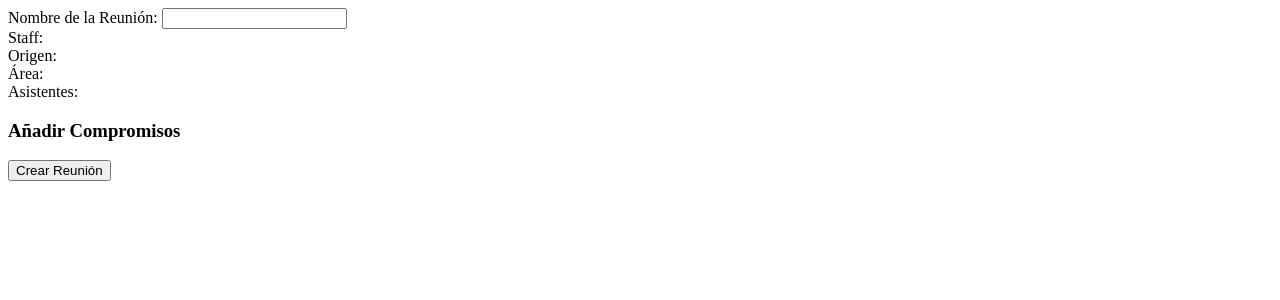
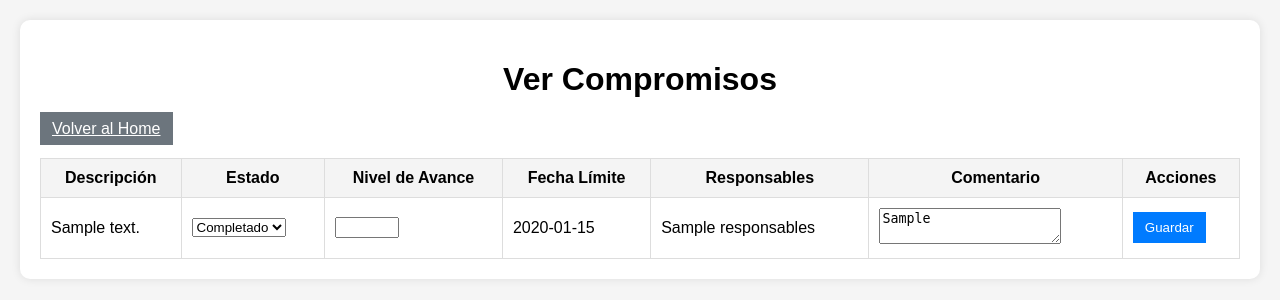
Before and after one commit to JSLWilfizz/Gestion_compromisos2.0, a Flask app: template templates/compromisos.html in a window 1280 px wide. Shown: the top 300 px of the page. Run offline with Flask 2, Linux system fonts and the light colour scheme; the template is opened without the code that fills it: values that come from a table or form of the project are taken from there, most other values are stand-ins (such as "Sample title", 1, 10 or a date in 2020); some libraries are stand-ins or nearby versions.

Commit message:
added ver compromisos

```diff
--- a/config.py
+++ b/config.py
@@ -1,4 +1,5 @@
 import os
+
 
 class Config:
     SECRET_KEY = os.environ.get('SECRET_KEY') or 'your_secret_key_here'
--- a/database.py
+++ b/database.py
@@ -7,7 +7,7 @@ def get_db_connection():
         host="localhost",
         database="PyCG",
         user="postgres",
-        password="Federico0628"
+        password="fede0628"
     )
     return conn
 
--- a/forms.py
+++ b/forms.py
@@ -16,6 +16,7 @@ class LoginForm(FlaskForm):
 class ActaForm(FlaskForm):
     acta_pdf = FileField('Subir Acta (PDF)', validators=[FileAllowed(['pdf'], 'Solo se permiten archivos PDF')])
     submit = SubmitField('Subir Acta')
+
 class MultiSelectField(SelectMultipleField):
     def process_formdata(self, valuelist):
         try:
@@ -44,5 +45,5 @@ class CreateMeetingForm(FlaskForm):
     area = SelectField('Área', validators=[DataRequired()], choices=[], description="Si no encuentras el área, escríbela en el campo de abajo")
     asistentes = StringField('Asistentes', validators=[DataRequired()], description="Separar los nombres con comas")
     compromisos = FieldList(FormField(CompromisoForm), min_entries=1)  # Asegúrate de tener FieldList para compromisos
-    acta_pdf = FileField('Subir Acta (PDF)', validators=[FileAllowed(['pdf'], 'Solo se permiten archivos PDF')])
+    acta_pdf = FileField('Subir Acta (PDF o Imagen)', validators=[FileAllowed(['pdf', 'png', 'jpg', 'jpeg', 'gif'], 'Solo se permiten archivos PDF o imágenes')])
     submit = SubmitField('Confirmar Reunión')
--- a/templates/compromisos.html
+++ b/templates/compromisos.html
@@ -1,73 +1,137 @@
-<form method="POST" action="{{ url_for('reunion.crear_reunion') }}" enctype="multipart/form-data">
-    {{ form.hidden_tag() }}
+<!DOCTYPE html>
+<html lang="es">
+<head>
+    <meta charset="UTF-8">
+    <title>Ver Compromisos</title>
+    <link rel="stylesheet" href="{{ url_for('static', filename='styles.css') }}">
+    <link href="https://cdn.jsdelivr.net/npm/select2@4.1.0-rc.0/dist/css/select2.min.css" rel="stylesheet" />
 
-    <!-- Sección Nombre de la Reunión -->
-    <div class="form-group">
-        <label for="nombre">Nombre de la Reunión:</label>
-        {{ form.nombre(class="form-control") }}
+    <style>
+        table {
+            width: 100%;
+            border-collapse: collapse;
+            margin-top: 20px;
+        }
+
+        th, td {
+            border: 1px solid #ddd;
+            padding: 10px;
+            text-align: left;
+        }
+
+        th {
+            background-color: #f4f4f4;
+            text-align: center;
+        }
+
+        .btn-primary {
+            background-color: #007bff;
+            color: white;
+            border: none;
+            padding: 8px 12px;
+            cursor: pointer;
+        }
+
+        .btn-secondary {
+            background-color: #6c757d;
+            color: white;
+            border: none;
+            padding: 8px 12px;
+            cursor: pointer;
+            margin-top: 10px;
+        }
+
+        .btn-primary:hover {
+            background-color: #0056b3;
+        }
+
+        .btn-secondary:hover {
+            background-color: #5a6268;
+        }
+
+        .container {
+            margin: 20px auto;
+            max-width: 1200px;
+        }
+    </style>
+</head>
+<body>
+    <div class="container">
+        <h1>Ver Compromisos</h1>
+
+        <!-- Botón para volver al home -->
+        <a href="{{ url_for('home.home_view') }}" class="btn-secondary">Volver al Home</a>
+
+        <form id="compromisos-form" method="POST" action="{{ url_for('home.ver_compromisos') }}">
+            <table>
+                <thead>
+                    <tr>
+                        <th>Descripción</th>
+                        <th>Estado</th>
+                        <th>Nivel de Avance</th>
+                        <th>Fecha Límite</th>
+                        <th>Responsables</th>
+                        <th>Comentario</th>
+                        <th>Acciones</th>
+                    </tr>
+                </thead>
+                <tbody>
+                    {% for compromiso in compromisos %}
+                    <tr>
+                        <td>{{ compromiso.descripcion }}</td>
+                        <td>
+                            <select name="estado-{{ compromiso.compromiso_id }}">
+                                <option value="Pendiente" {% if compromiso.estado == 'Pendiente' %}selected{% endif %}>Pendiente</option>
+                                <option value="Completado" {% if compromiso.estado == 'Completado' %}selected{% endif %}>Completado</option>
+                            </select>
+                        </td>
+                        <td><input type="number" name="nivel_avance-{{ compromiso.compromiso_id }}" value="{{ compromiso.avance }}" min="0" max="100"></td>
+                        <td>{{ compromiso.fecha_limite.strftime('%Y-%m-%d') }}</td>
+                        <td>
+                            {% if es_director %}
+                                <select name="responsables-{{ compromiso.compromiso_id }}" multiple>
+                                    {% for responsable in todos_responsables %}
+                                        <option value="{{ responsable.id }}" {% if responsable.id in compromiso.responsables %}selected{% endif %}>
+                                            {{ responsable.name }} {{ responsable.lastname }}
+                                        </option>
+                                    {% endfor %}
+                                </select>
+                            {% else %}
+                                {{ compromiso.responsables }}
+                            {% endif %}
+                        </td>
+                        <td><textarea name="comentario-{{ compromiso.compromiso_id }}">{{ compromiso.comentario_director }}</textarea></td>
+                        <td><button type="button" class="btn-primary guardar-btn" data-id="{{ compromiso.compromiso_id }}">Guardar</button></td>
+                    </tr>
+                    {% endfor %}
+                </tbody>
+            </table>
+        </form>
     </div>
 
-    <!-- Sección Staff -->
-    <div class="form-group">
-        <label for="staff">Staff:</label>
-        {{ form.staff(class="form-control") }}
-    </div>
+    <script src="https://code.jquery.com/jquery-3.6.0.min.js"></script>
+    <script>
+        $(document).ready(function() {
+            // Capturar el evento de clic en el botón de guardar
+            $('.guardar-btn').click(function() {
+                var compromisoId = $(this).data('id');
+                var formData = $('#compromisos-form').serialize(); // Obtener los datos del formulario
 
-    <!-- Sección Origen -->
-    <div class="form-group">
-        <label for="origen">Origen:</label>
-        {{ form.origen(class="form-control") }}
-    </div>
-
-    <!-- Sección Área -->
-    <div class="form-group">
-        <label for="area">Área:</label>
-        {{ form.area(class="form-control") }}
-    </div>
-
-    <!-- Sección Asistentes -->
-    <div class="form-group">
-        <label for="asistentes">Asistentes:</label>
-        {{ form.asistentes(class="form-control") }}
-    </div>
-
-    <!-- Sección Compromisos -->
-    <h3>Añadir Compromisos</h3>
-    <div id="compromisos-section">
-        {% for field in form.compromisos %}
-            <div class="compromiso" data-index="{{ loop.index0 }}">
-                <div class="form-group">
-                    <label for="descripcion">Descripción:</label>
-                    {{ field.descripcion(class="form-control") }}
-                </div>
-                <div class="form-group">
-                    <label for="estado">Estado:</label>
-                    {{ field.estado(class="form-control") }}
-                </div>
-                <div class="form-group">
-                    <label for="prioridad">Prioridad:</label>
-                    {{ field.prioridad(class="form-control") }}
-                </div>
-                <div class="form-group">
-                    <label for="fecha_limite">Fecha Límite:</label>
-                    {{ field.fecha_limite(class="form-control", type="date") }}
-                </div>
-                <div class="form-group">
-                    <label for="nivel_avance">Nivel de Avance:</label>
-                    {{ field.nivel_avance(class="form-control") }}
-                </div>
-                <div class="form-group">
-                    <label for="departamento">Departamento:</label>
-                    {{ field.departamento(class="form-control") }}
-                </div>
-                <div class="form-group">
-                    <label for="responsables">Responsables:</label>
-                    {{ field.responsables(class="form-control") }}
-                </div>
-            </div>
-        {% endfor %}
-    </div>
-
-    <!-- Botón de envío -->
-    <button type="submit" class="btn btn-primary">Crear Reunión</button>
-</form>
+                // Enviar la solicitud de actualización a través de AJAX
+                $.ajax({
+                    url: "{{ url_for('home.ver_compromisos') }}",
+                    type: 'POST',
+                    data: formData,
+                    success: function(response) {
+                        alert('Cambios guardados con éxito');
+                        location.reload(); // Recargar la página para ver los cambios
+                    },
+                    error: function(xhr, status, error) {
+                        alert('Error al guardar los cambios');
+                    }
+                });
+            });
+        });
+    </script>
+</body>
+</html>
--- a/templates/crear_reunion_paso1.html
+++ b/templates/crear_reunion.html
@@ -91,8 +91,8 @@
     <a href="{{ url_for('home.home_view') }}" class="btn btn-secondary" style="width: auto;">Volver al inicio</a>
 
     <div class="form-group">
-        <label for="acta_pdf">Subir PDF del acta</label>
-        <input type="file" name="acta_pdf" accept="application/pdf" class="form-control">
+        <label for="acta_pdf">Subir acta de la reunión</label>
+        <input type="file" name="acta_pdf" accept="application/pdf, image/png, image/jpeg, image/jpg, image/gif" class="form-control">
     </div>
 
     <!-- Botón para confirmar la reunión y los compromisos -->
```
Also changed, not shown: routes/home_routes.py (+86 -31 lines), routes/reunion_routes.py (+9 -3 lines), 1 other file.
